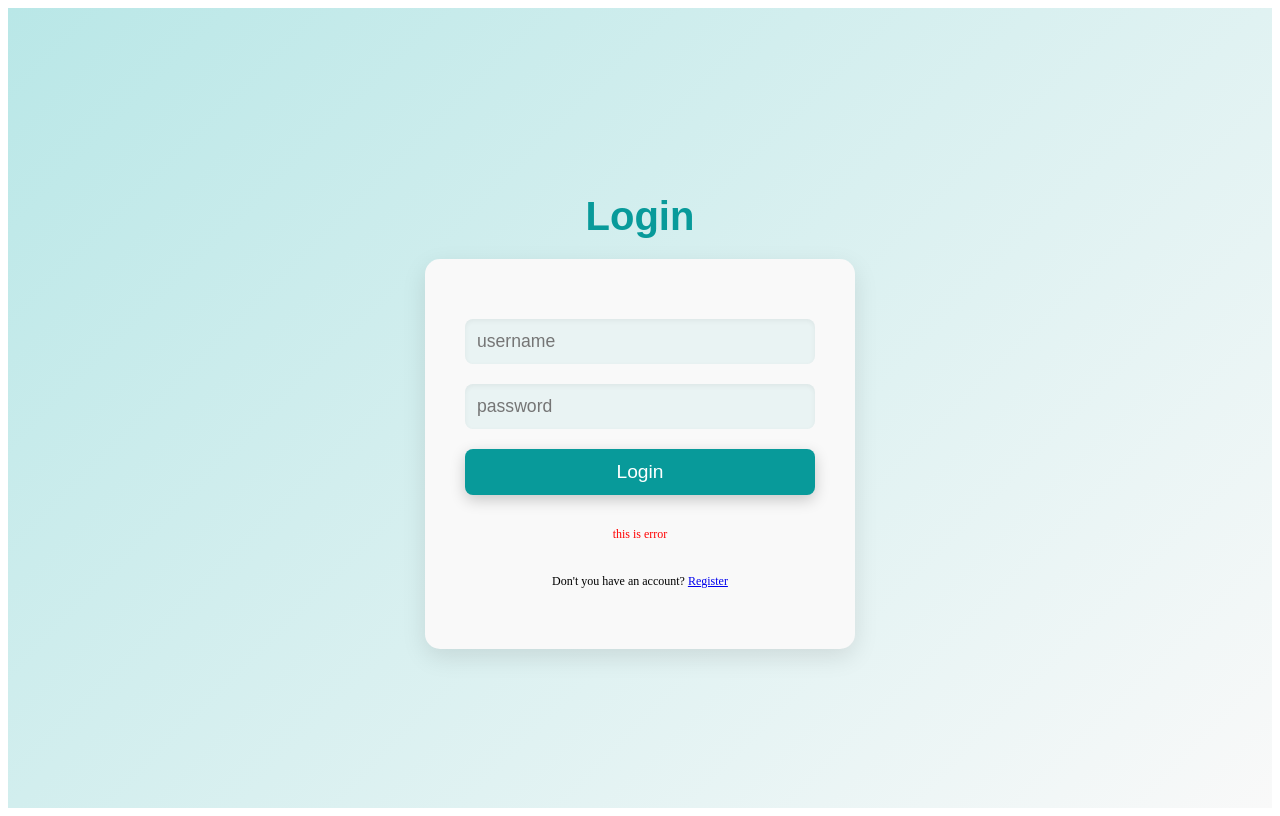
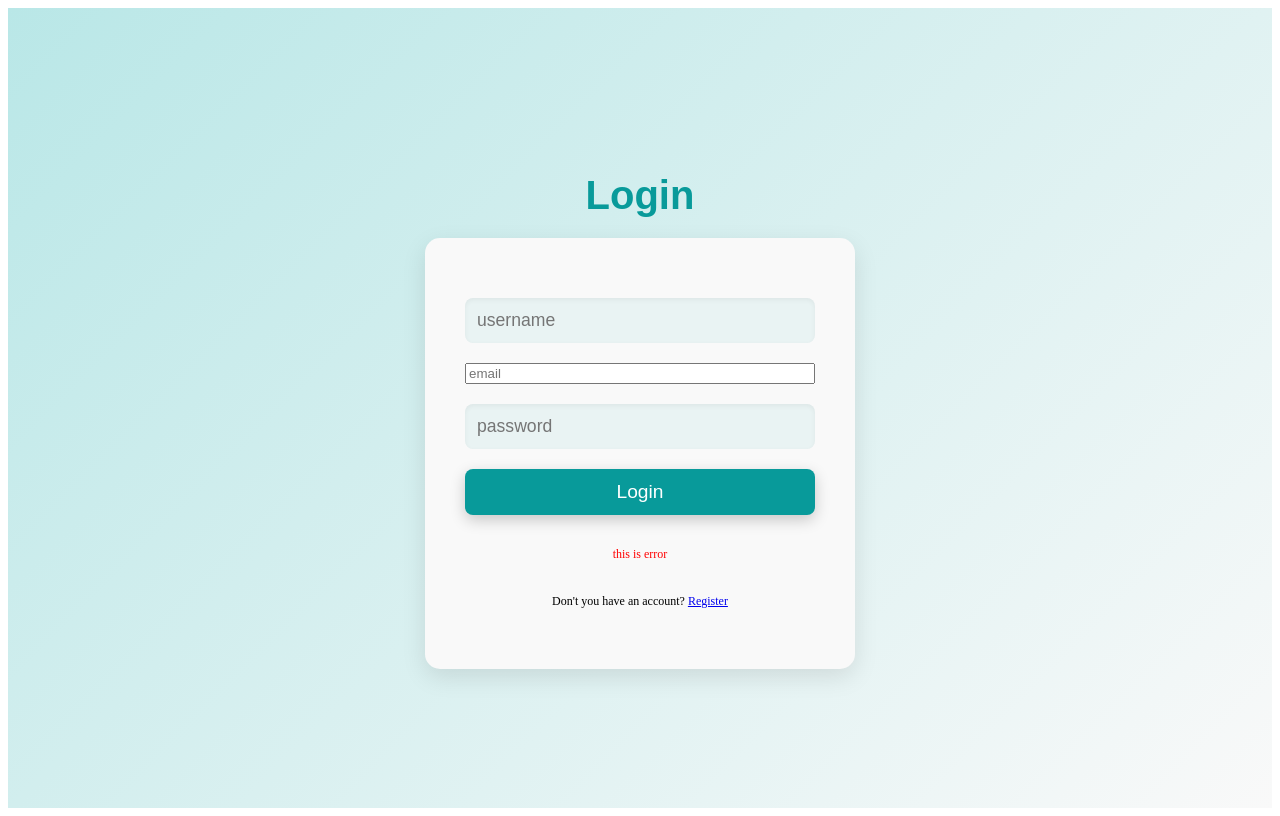
Before and after one commit to AbdelmajidSabiri/blog_app, a React (Create React App) app in the folder client/: page /login in a window 1280 px wide. Built offline with nearby package versions, Linux system fonts and the light colour scheme.

Commit message:
Add email input

```diff
--- a/client/src/pages/Login.jsx
+++ b/client/src/pages/Login.jsx
@@ -5,8 +5,9 @@
         <div className="auth">
             <h1>Login</h1>
             <form action="">
-                <input type="text" placeholder="username"/>
-                <input type="password" placeholder="password"/>
+                <input required type="text" placeholder="username"/>
+                <input required type="email" placeholder="email"/>
+                <input required type="password" placeholder="password"/>
                 <button>Login</button>
                 <p>this is error</p>
                 <span>Don't you have an account? <Link to="/register">Register</Link>
```
